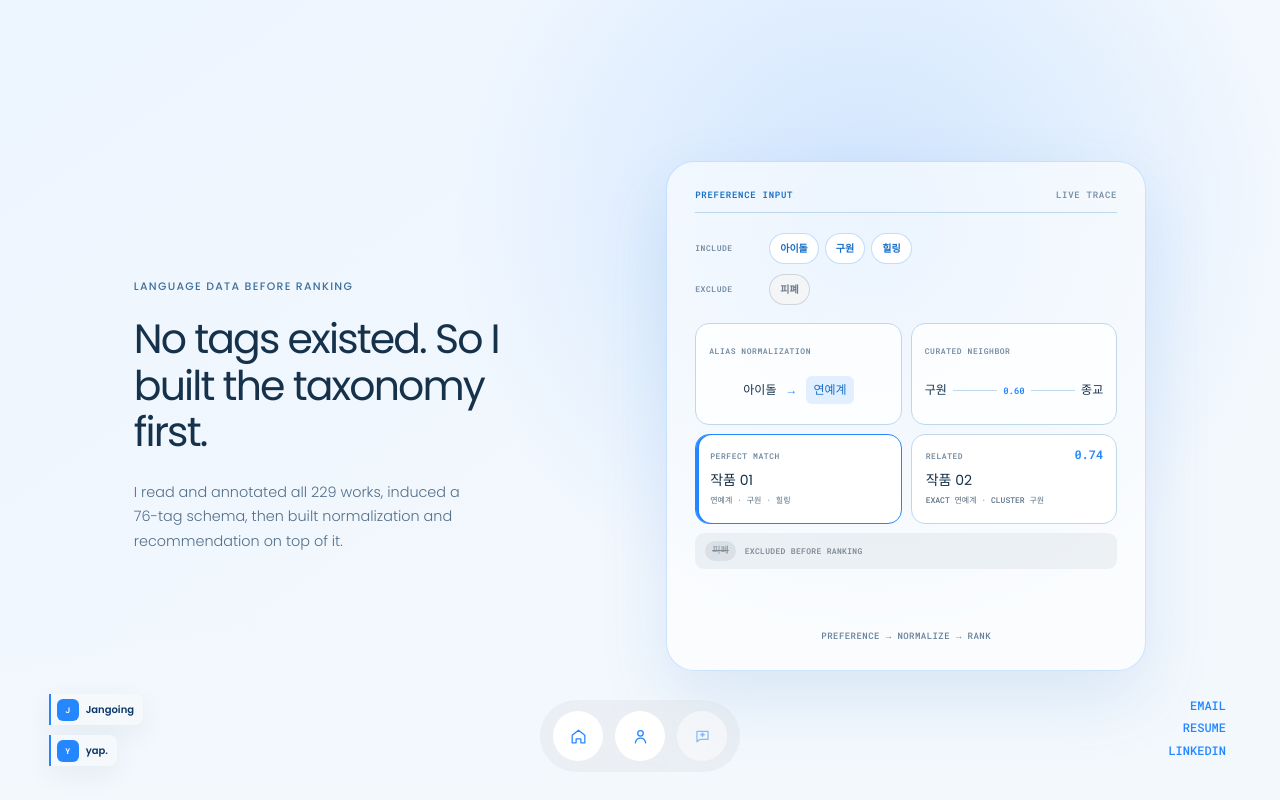
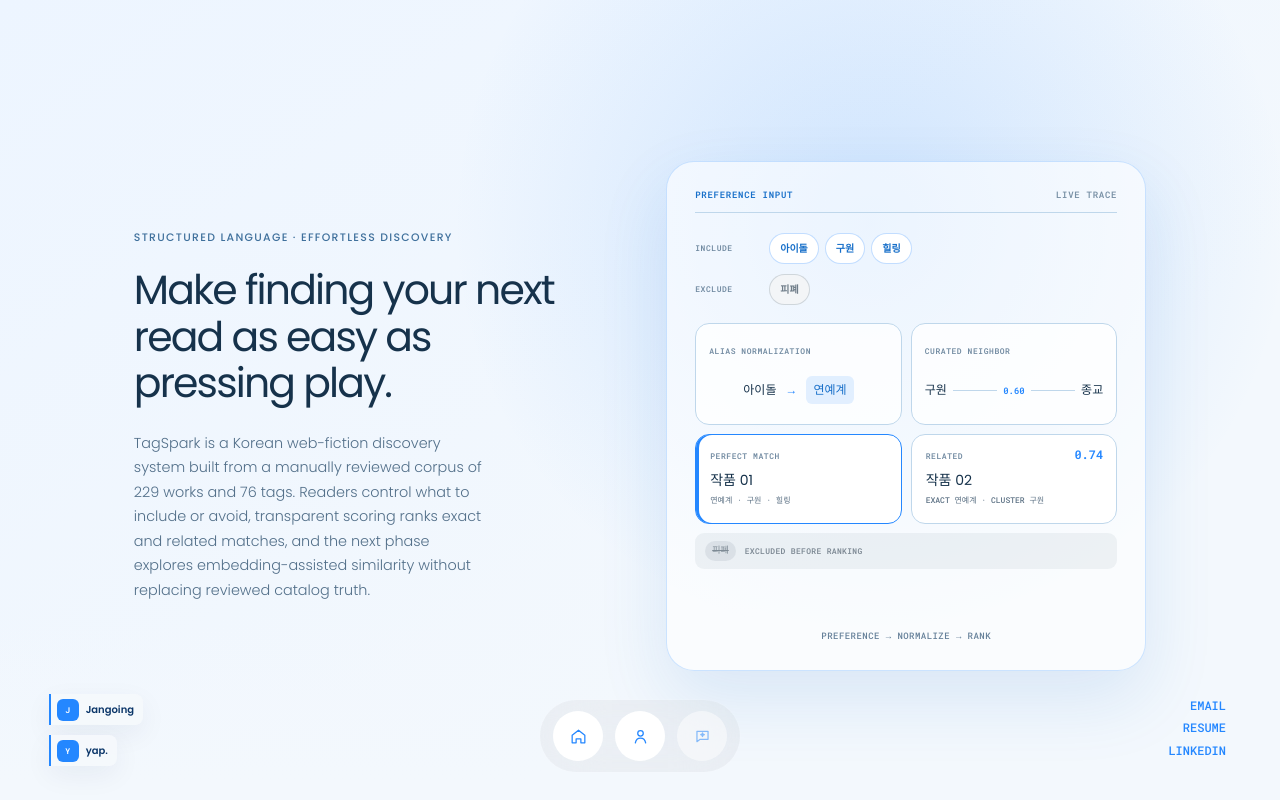
Before and after one commit to jiji123526/portfolio, a Next.js app: page /work/tag-spark-recommendations in a window 1280 px wide. Shown: the top 800 px of the page. Built offline with nearby package versions, Linux system fonts and the light colour scheme.

Commit message:
Refine TagSpark hero message

```diff
--- a/app/work/[slug]/page.tsx
+++ b/app/work/[slug]/page.tsx
@@ -131,11 +131,15 @@
           <div className="yap-hero-stage">
             <div className="yap-demo-wrap">
               <div className="yap-hero-stage-copy">
-                <span>LANGUAGE DATA BEFORE RANKING</span>
-                <h2>No tags existed. So I built the taxonomy first.</h2>
+                <span>STRUCTURED LANGUAGE · EFFORTLESS DISCOVERY</span>
+                <h2>Make finding your next read as easy as pressing play.</h2>
                 <p>
-                  I read and annotated all 229 works, induced a 76-tag schema,
-                  then built normalization and recommendation on top of it.
+                  TagSpark is a Korean web-fiction discovery system built from a
+                  manually reviewed corpus of 229 works and 76 tags. Readers
+                  control what to include or avoid, transparent scoring ranks
+                  exact and related matches, and the next phase explores
+                  embedding-assisted similarity without replacing reviewed
+                  catalog truth.
                 </p>
               </div>
               <TagSparkRankingMedia />
```
